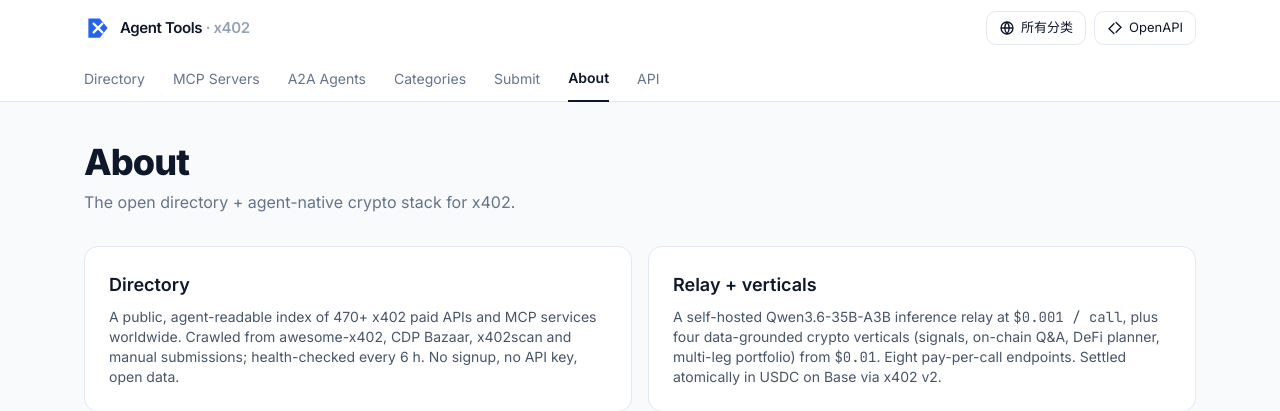
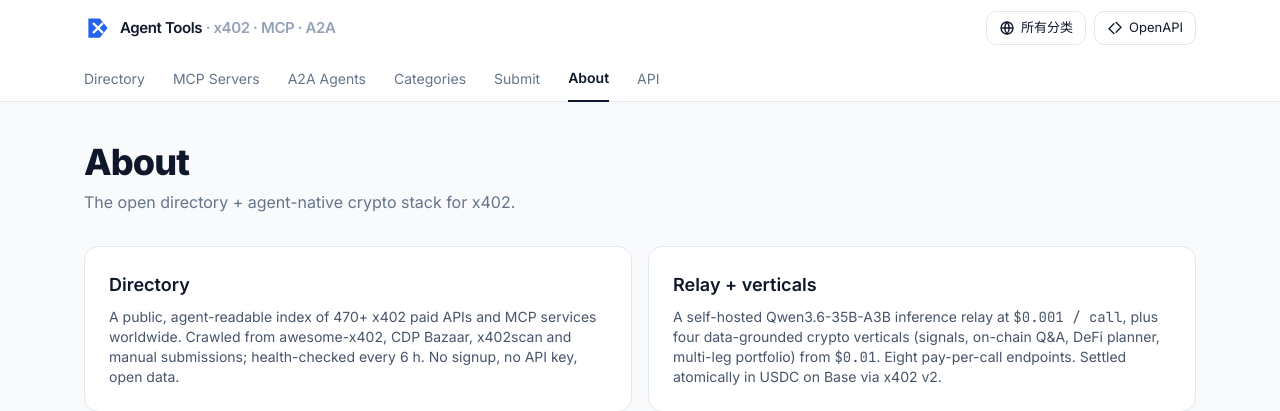
Before and after one commit to AgentTools-Cloud/AgentToolsCollection, a FastAPI app: page /about in a window 1280 px wide. Shown: the top 411 px of the page. Run offline with FastAPI, Linux system fonts and the light colour scheme; parts of the project's set-up code (start-up, migrations or seed data) failed here and were passed over; some libraries are stand-ins or nearby versions.

Commit message:
chore(web): retitle site to x402 · MCP · A2A discovery directory

```diff
--- a/directory/templates/base.html
+++ b/directory/templates/base.html
@@ -3,8 +3,8 @@
 <head>
   <meta charset="utf-8">
   <meta name="viewport" content="width=device-width, initial-scale=1">
-  <title>{% block title %}Agent Tools — x402 service discovery directory + MCP{% endblock %}</title>
-  <meta name="description" content="{% block desc %}Agent-readable directory and MCP discovery layer for x402 services. Search services, ask for LLM-ranked recommendations, inspect service cards, and submit new services for review.{% endblock %}">
+  <title>{% block title %}Agent Tools — x402 · MCP · A2A discovery directory{% endblock %}</title>
+  <meta name="description" content="{% block desc %}Agent-readable directory and discovery layer for x402 services, MCP servers, and A2A agents. Search, ask for LLM-ranked recommendations, inspect cards, and submit new entries.{% endblock %}">
   <link rel="alternate" type="application/json" title="agent-tools discovery" href="/.well-known/agent-tools.json">
   <link rel="preconnect" href="https://fonts.googleapis.com">
   <link rel="preconnect" href="https://fonts.gstatic.com" crossorigin>
@@ -37,7 +37,7 @@
           <path d="M5 5 L18 5 L27 16 L18 27 L5 27 Z" fill="#2563eb"/>
           <path d="M11 11 L21 21 M21 11 L11 21" stroke="#fff" stroke-width="2.5" stroke-linecap="round"/>
         </svg>
-        <span class="text-[15px] font-semibold tracking-tight">Agent Tools<span class="text-slate-400"> · x402</span></span>
+        <span class="text-[15px] font-semibold tracking-tight">Agent Tools<span class="text-slate-400"> · x402 · MCP · A2A</span></span>
       </a>
       <div class="flex items-center gap-2">
         <a href="/categories" class="pill hidden md:inline-flex">
```
